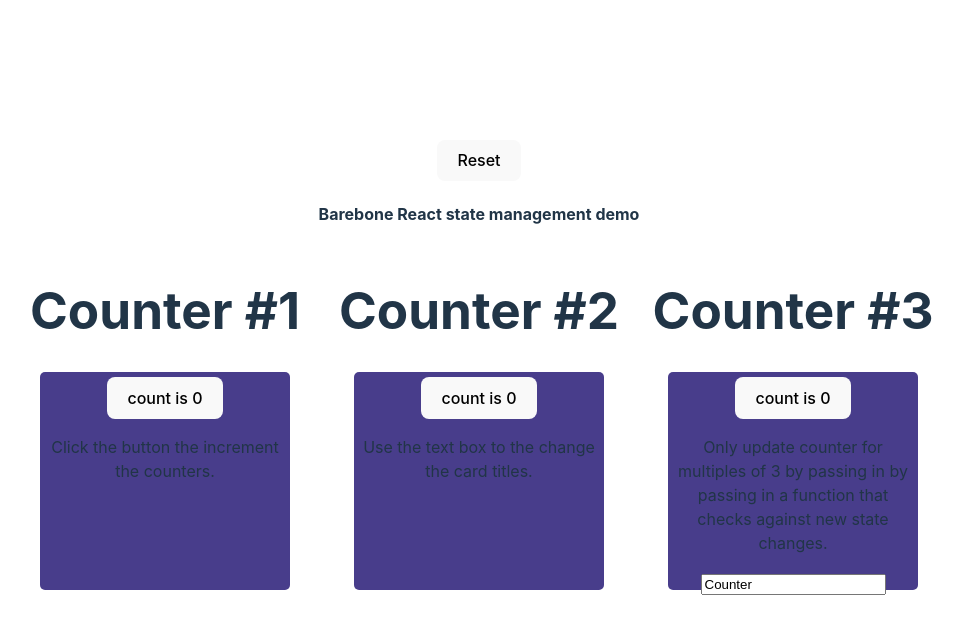
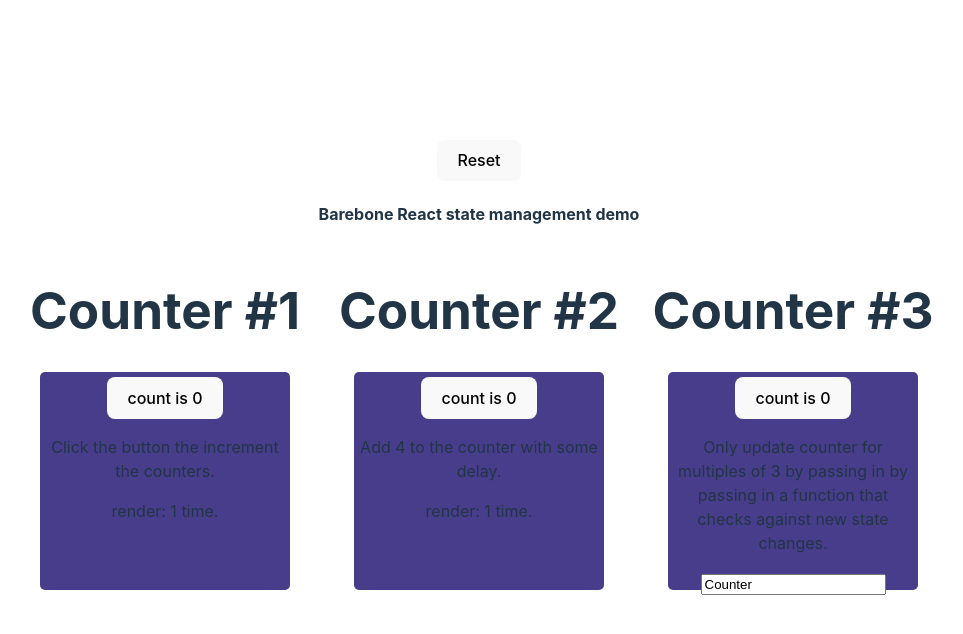
Before and after one commit to seegg/barebone-demo, a React (Vite) app: page / in a window 1280 px wide. Shown: the top 634 px of the page, without its empty margins (161-1124 px from the left). Built offline with nearby package versions, Linux system fonts and the light colour scheme.

Commit message:
set state as property of store because of stale closure

```diff
--- a/src/App.tsx
+++ b/src/App.tsx
@@ -1,3 +1,4 @@
+import { useRef } from 'react';
 import './App.css';
 import githubLogoImg from '/github-32px.png?url';
 import {
@@ -5,6 +6,7 @@ import {
   counterActions,
   useTitleStore,
   titleActions,
+  asyncCounterActions,
 } from './store';
 
 function App() {
@@ -13,7 +15,7 @@ function App() {
    */
   const handleOnClick = () => {
     counterActions.reset();
-    titleActions.updateTitle('Counter');
+    titleActions.setTitle('Counter');
   };
   return (
     <>
@@ -29,8 +31,8 @@ function App() {
         />
         <InnerCounter
           count={2}
-          instruction="Use the text box to the change the card titles."
-          onButtonClick={counterActions.increment}
+          instruction="Add 4 to the counter with some delay."
+          onButtonClick={asyncCounterActions.addFourAsync}
         />
         <TitleController
           count={3}
@@ -58,6 +60,8 @@ interface Counter {
 const InnerCounter = ({ count, instruction, onButtonClick }: Counter) => {
   const counter = useCounterStore((state) => state.counter);
   const title = useTitleStore((state) => state.Title.value);
+  const renderCount = useRef(0);
+  renderCount.current++;
   return (
     <div>
       <h1 className="card-title">
@@ -66,6 +70,10 @@ const InnerCounter = ({ count, instruction, onButtonClick }: Counter) => {
       <div className="card">
         <button onClick={onButtonClick}>count is {counter}</button>
         <p>{instruction && instruction}</p>
+        <p>
+          render: {renderCount.current}{' '}
+          {renderCount.current > 1 ? 'times' : 'time'}.
+        </p>
       </div>
     </div>
   );
@@ -81,7 +89,7 @@ const TitleController = ({ count, instruction }: Counter) => {
   const title = useTitleStore((state) => state.Title.value);
 
   const handleOnChange = (ev: React.ChangeEvent<HTMLInputElement>) => {
-    titleActions.updateTitle(ev.target.value);
+    titleActions.setTitle(ev.target.value);
   };
 
   return (
--- a/src/barebone/create-store.ts
+++ b/src/barebone/create-store.ts
@@ -10,7 +10,6 @@ import {
   AsyncActions,
   ActionTypes,
 } from './types';
-
 /**
  * Creates a store for keeping track and manipulating a state
  * that's pass to it.
@@ -129,14 +128,12 @@ export const createUseStoreHook = <StoreState extends State>(
     // Use the setState function as the key to trigger rerenders at
     // related components.
     if (!stateListeners.has(setStoreState)) {
-      stateListeners.set(setStoreState, { setState: setStoreState });
-    }
-    // Add the equality function to stateListener that is use to check if
-    // the specific component should rerender or not.
-    if (equalFn) {
-      // not possible for listener to be undefined.
-      const listener = stateListeners.get(setStoreState);
-      listener!.equalFn = equalFn;
+      stateListeners.set(setStoreState, {
+        setState: setStoreState,
+        equalFn:
+          equalFn ||
+          ((oldState, newState) => select(oldState) !== select(newState)),
+      });
     }
     return select(storeState);
   };
@@ -162,7 +159,6 @@ export const createActions = <
   actionType: ActionTypes = ActionTypes.sync,
 ): StoreActions<UserDefinedActions, typeof actionType> => {
   const result = {} as StoreActions<UserDefinedActions, typeof actionType>;
-
   /**
    * Take each of the actions defined in during store creation and
    * use a wrapper to hide the store state, this way only the params
@@ -185,7 +181,7 @@ export const createActions = <
             [storeName]: newStateValue,
           } as StoreState;
           updateLocalStates(state, newState, stateListeners);
-          state = newState;
+          state[storeName] = newStateValue;
         };
         actions[key](updateStateCallback, state[storeName], ...payload);
       } else {
@@ -194,7 +190,7 @@ export const createActions = <
           [storeName]: newStateValue,
         } as StoreState;
         updateLocalStates(state, newState, stateListeners);
-        state = newState;
+        state[storeName] = newStateValue;
       }
     };
   }
--- a/src/store.ts
+++ b/src/store.ts
@@ -3,7 +3,8 @@
  */
 import { createStore } from './barebone';
 
-export const [useCounterStore, counterActions, asyncActions] = createStore({
+export const [useCounterStore, counterActions, asyncCounterActions] =
+  createStore({
     name: 'counter',
     initialState: 0,
     actions: {
@@ -13,24 +14,22 @@ export const [useCounterStore, counterActions, asyncActions] = createStore({
       reset: () => 0,
     },
     asyncActions: {
-    /** Reset the counter after a delay. */
-    asyncReset: async (set, state, num: number) => {
-      console.log(state, num);
+      /** Add 4 to the counter after some delay. */
+      addFourAsync: async (set, state) => {
+        titleActions.setTitle('updating...');
         let resolve: (value?: unknown) => void;
         const promise = new Promise((res) => {
           resolve = res;
         });
         setTimeout(() => {
           resolve();
-      }, 3000);
+        }, 500);
         await promise;
-      set(0);
+        set(state + 4);
+        titleActions.setTitle('counter');
       },
     },
   });
-
-asyncActions.asyncReset;
-counterActions.increment;
 
 const initialState = {
   /** Value of the title. */
@@ -43,9 +42,9 @@ export const [useTitleStore, titleActions] = createStore({
   /** Some actions */
   actions: {
     /**
-     * updates the title.
+     * set the title.
      * @param value value of the new title.
      */
-    updateTitle: (state, value: string) => ({ ...state, value }),
+    setTitle: (state, value: string) => ({ ...state, value }),
   },
 });
```
Lines whose indentation alone changed are shown as unchanged.
